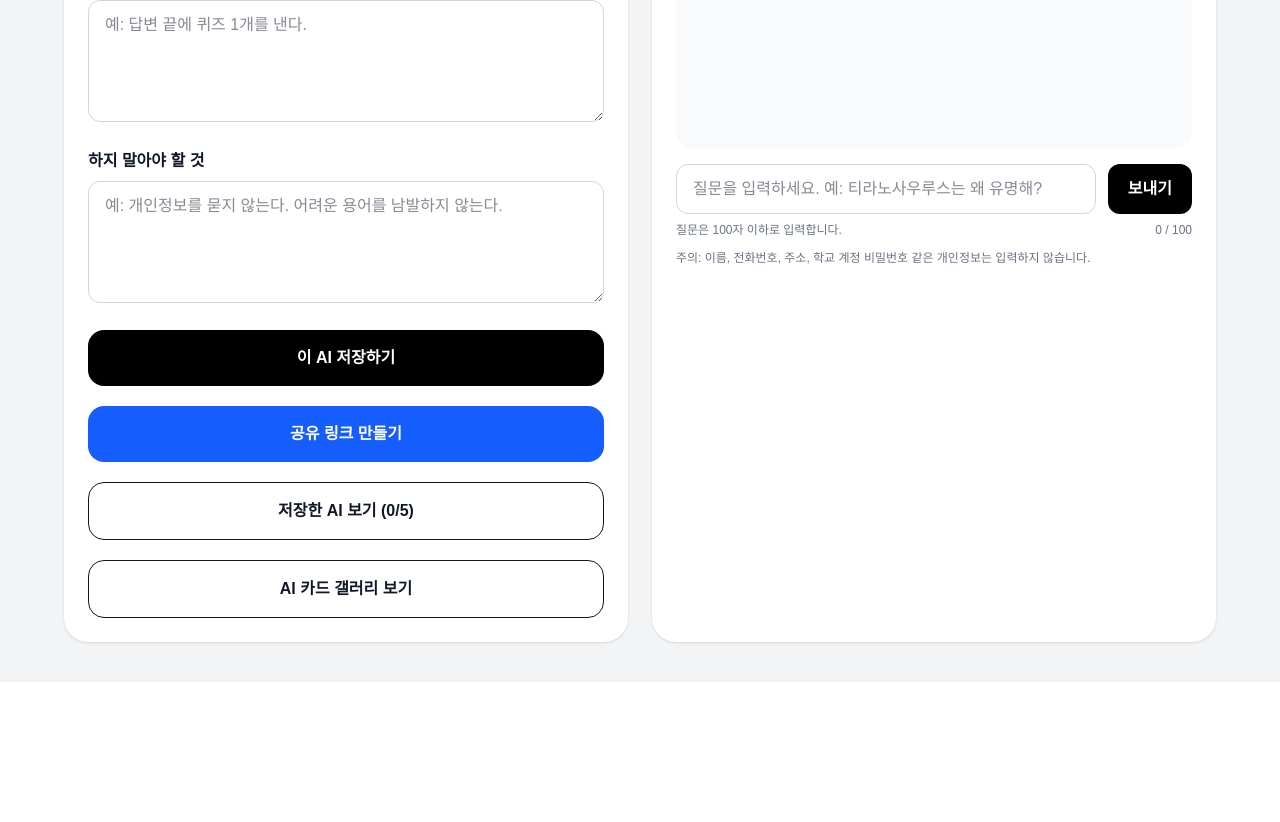
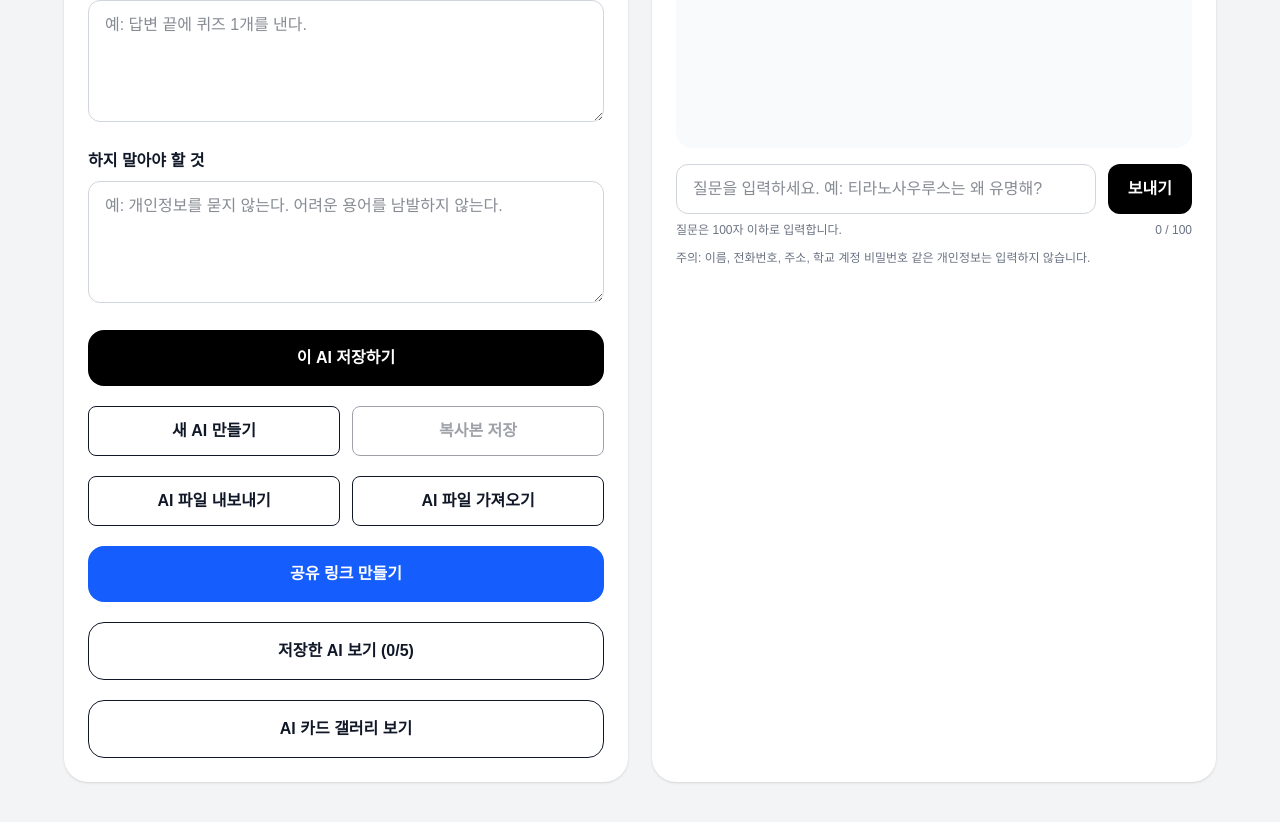
Before and after one commit to qbam1/landomvalue-ai-studio, a Next.js app: page / in a window 1280 px wide. Shown: the part 728-1550 px from the top of the page. Before the commit the page ends 1410 px from the top, so only its background shows below. Built offline with nearby package versions, Linux system fonts and the light colour scheme.

Commit message:
Add AI overwrite, setting isolation and file import/export (#4)

```diff
--- a/app/page.tsx
+++ b/app/page.tsx
@@ -55,6 +55,59 @@ export default function Home() {
   const activeRequestRef = useRef<AbortController | null>(null);
   const requestVersionRef = useRef(0);
   const [chatError, setChatError] = useState<{ text: string; question: string } | null>(null);
+  const [editingId, setEditingId] = useState<string | null>(null);
+  const importInputRef = useRef<HTMLInputElement>(null);
+
+  function updateSetting(setValue: (value: string) => void, value: string) {
+    resetChat();
+    setShareLink("");
+    setValue(value);
+  }
+
+  function currentSetting(): AISetting {
+    return { botName, role, target, tone, mustDo, mustNot };
+  }
+
+  function applySetting(setting: AISetting, id: string | null = null) {
+    resetChat();
+    setQuestion("");
+    setShareLink("");
+    setEditingId(id);
+    setBotName(setting.botName);
+    setRole(setting.role);
+    setTarget(setting.target);
+    setTone(setting.tone);
+    setMustDo(setting.mustDo);
+    setMustNot(setting.mustNot);
+  }
+
+  function exportAI() {
+    if (!botName.trim() || !role.trim()) {
+      alert("AI 이름과 역할을 입력해주세요.");
+      return;
+    }
+    const data = { format: "landomvalue-ai", version: 1, setting: currentSetting() };
+    const url = URL.createObjectURL(new Blob([JSON.stringify(data, null, 2)], { type: "application/json" }));
+    const link = document.createElement("a");
+    link.href = url;
+    link.download = `${botName.replace(/[<>:"/\\|?*\x00-\x1f]/g, "_").slice(0, 60) || "my-ai"}.json`;
+    link.click();
+    setTimeout(() => URL.revokeObjectURL(url), 1000);
+  }
+
+  async function importAI(file: File) {
+    try {
+      if (file.size > 50000) throw new Error("File too large");
+      const data = JSON.parse(await file.text());
+      if (data?.format !== "landomvalue-ai" || data.version !== 1 || !isAISetting(data.setting)) {
+        throw new Error("Invalid AI file");
+      }
+      applySetting(data.setting);
+      alert("AI 파일을 불러왔습니다. 이 AI 저장하기를 누르면 이 기기에 보관됩니다.");
+    } catch {
+      alert("AI 파일을 읽지 못했습니다. 이 스튜디오에서 내보낸 JSON 파일을 선택해주세요.");
+    }
+  }
 
   useEffect(() => {
     const container = chatContainerRef.current;
@@ -119,18 +172,19 @@ export default function Home() {
     }
   }
 
-  function saveAI() {
+  function saveAI(asCopy = false) {
     if (!botName.trim() || !role.trim()) {
       alert("AI 이름과 역할을 입력해주세요.");
       return;
     }
-    if (savedAIs.length >= 5) {
+    const existing = asCopy ? undefined : savedAIs.find((ai) => ai.id === editingId);
+    if (!existing && savedAIs.length >= 5) {
       alert("저장한 AI는 최대 5개까지 가능합니다. 필요 없는 AI를 삭제한 뒤 다시 저장해주세요.");
       return;
     }
 
     const newAI: SavedAI = {
-      id: crypto.randomUUID(),
+      id: existing?.id ?? crypto.randomUUID(),
       botName: botName || "이름 없는 AI",
       role,
       target,
@@ -139,27 +193,22 @@ export default function Home() {
       mustNot,
     };
 
-    if (!saveToLocalStorage([newAI, ...savedAIs])) return;
+    const nextList = existing
+      ? savedAIs.map((ai) => ai.id === existing.id ? newAI : ai)
+      : [newAI, ...savedAIs];
+    if (!saveToLocalStorage(nextList)) return;
+    setEditingId(newAI.id);
     setShowSavedAIs(true);
     setShowGallery(true);
   }
 
   function loadAI(ai: SavedAI) {
-    resetChat();
-    followLatestRef.current = true;
-    setBotName(ai.botName);
-    setRole(ai.role);
-    setTarget(ai.target);
-    setTone(ai.tone);
-    setMustDo(ai.mustDo);
-    setMustNot(ai.mustNot);
-    setMessages([]);
-    setShareLink("");
+    applySetting(ai, ai.id);
   }
 
   function deleteAI(id: string) {
     const nextList = savedAIs.filter((ai) => ai.id !== id);
-    saveToLocalStorage(nextList);
+    if (saveToLocalStorage(nextList) && editingId === id) setEditingId(null);
   }
 
   async function createShareLink() {
@@ -314,16 +363,42 @@ ${mustNot || "개인정보를 묻지 않는다."}
             <h2 className="text-2xl font-bold">1. 나만의 AI 만들기</h2>
 
             <div className="mt-6 space-y-5">
-              <Input label="AI 이름" value={botName} setValue={setBotName} placeholder="예: 갯벌박사봇, 급식추천봇, 공룡선생님" />
-              <Input label="AI의 역할" value={role} setValue={setRole} placeholder="예: 너는 초등학생을 도와주는 환경 퀴즈 선생님이야." />
-              <Input label="사용 대상" value={target} setValue={setTarget} placeholder="예: 초등학교 5학년" />
-              <Input label="말투" value={tone} setValue={setTone} placeholder="예: 친절하고 재미있게, 어려운 말은 쉽게 풀어서" />
-              <TextArea label="반드시 해야 할 것" value={mustDo} setValue={setMustDo} placeholder="예: 답변 끝에 퀴즈 1개를 낸다." />
-              <TextArea label="하지 말아야 할 것" value={mustNot} setValue={setMustNot} placeholder="예: 개인정보를 묻지 않는다. 어려운 용어를 남발하지 않는다." />
+              <Input label="AI 이름" value={botName} setValue={(value) => updateSetting(setBotName, value)} placeholder="예: 갯벌박사봇, 급식추천봇, 공룡선생님" />
+              <Input label="AI의 역할" value={role} setValue={(value) => updateSetting(setRole, value)} placeholder="예: 너는 초등학생을 도와주는 환경 퀴즈 선생님이야." />
+              <Input label="사용 대상" value={target} setValue={(value) => updateSetting(setTarget, value)} placeholder="예: 초등학교 5학년" />
+              <Input label="말투" value={tone} setValue={(value) => updateSetting(setTone, value)} placeholder="예: 친절하고 재미있게, 어려운 말은 쉽게 풀어서" />
+              <TextArea label="반드시 해야 할 것" value={mustDo} setValue={(value) => updateSetting(setMustDo, value)} placeholder="예: 답변 끝에 퀴즈 1개를 낸다." />
+              <TextArea label="하지 말아야 할 것" value={mustNot} setValue={(value) => updateSetting(setMustNot, value)} placeholder="예: 개인정보를 묻지 않는다. 어려운 용어를 남발하지 않는다." />
 
-              <button onClick={saveAI} className="w-full rounded-2xl bg-black px-5 py-4 font-bold text-white">
-                이 AI 저장하기
+              <button onClick={() => saveAI()} className="w-full rounded-2xl bg-black px-5 py-4 font-bold text-white">
+                {editingId ? "수정한 AI 저장하기" : "이 AI 저장하기"}
               </button>
+
+              <div className="grid grid-cols-2 gap-3">
+                <button onClick={() => applySetting({ botName: "", role: "", target: "", tone: "", mustDo: "", mustNot: "" })} className="rounded-lg border px-3 py-3 font-bold">
+                  새 AI 만들기
+                </button>
+                <button onClick={() => saveAI(true)} disabled={!editingId} className="rounded-lg border px-3 py-3 font-bold disabled:opacity-40">
+                  복사본 저장
+                </button>
+              </div>
+
+              <div className="grid grid-cols-2 gap-3">
+                <button onClick={exportAI} className="rounded-lg border px-3 py-3 font-bold">AI 파일 내보내기</button>
+                <button onClick={() => importInputRef.current?.click()} className="rounded-lg border px-3 py-3 font-bold">AI 파일 가져오기</button>
+                <input
+                  ref={importInputRef}
+                  type="file"
+                  accept=".json,application/json"
+                  className="hidden"
+                  aria-label="AI 파일 선택"
+                  onChange={(event) => {
+                    const file = event.target.files?.[0];
+                    event.target.value = "";
+                    if (file) void importAI(file);
+                  }}
+                />
+              </div>
 
               <button onClick={createShareLink} className="w-full rounded-2xl bg-blue-600 px-5 py-4 font-bold text-white">
                 공유 링크 만들기
```
